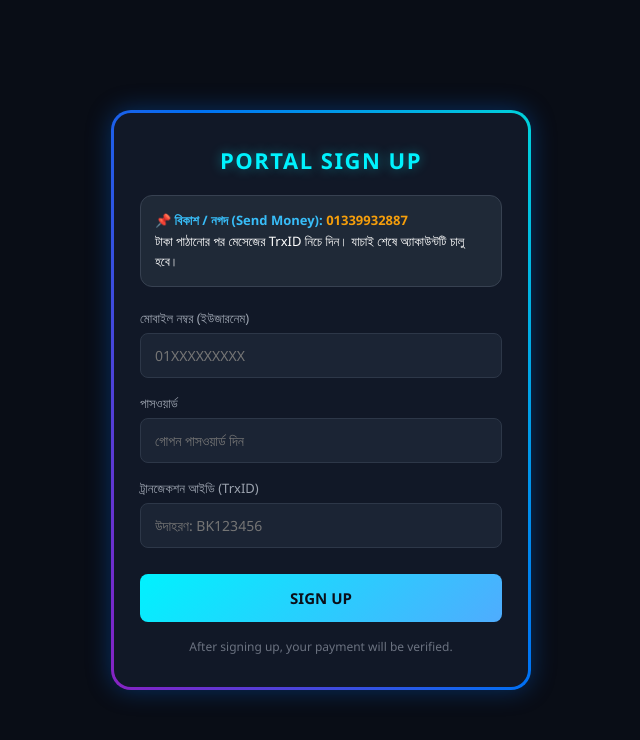
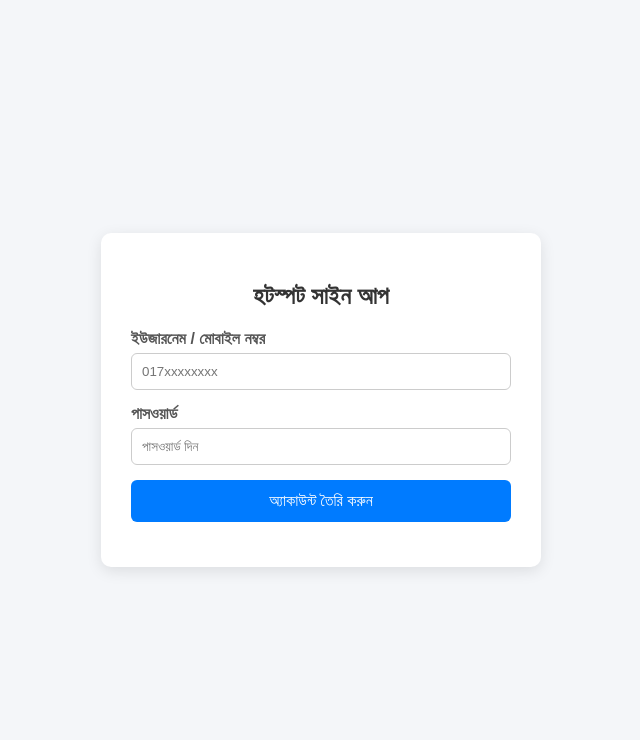
Before and after one commit to fozlerabbiofficialgmcservice-cyber/rgbsignup, a website: page public/index.html in a window 1280 px wide. Shown: the whole page, without its empty margins (319-959 px from the left). Drawn offline with Linux system fonts and the light colour scheme.

Commit message:
Update index.html

```diff
--- a/public/index.html
+++ b/public/index.html
@@ -3,210 +3,126 @@
 <head>
     <meta charset="UTF-8">
     <meta name="viewport" content="width=device-width, initial-scale=1.0">
-    <title>RGB Hotspot Sign Up</title>
+    <title>Hotspot Signup</title>
     <style>
-        * {
-            box-sizing: border-box;
+        body {
+            font-family: Arial, sans-serif;
+            background: #f4f6f9;
+            display: flex;
+            justify-content: center;
+            align-items: center;
+            min-height: 100vh;
             margin: 0;
-            padding: 0;
-            font-family: 'Segoe UI', Roboto, sans-serif;
         }
-
-        body {
-            background: #090d16;
-            min-height: 100vh;
-            display: flex;
-            align-items: center;
-            justify-content: center;
-            padding: 20px;
+        .card {
+            background: #fff;
+            padding: 30px;
+            border-radius: 10px;
+            box-shadow: 0 4px 15px rgba(0,0,0,0.1);
+            width: 100%;
+            max-width: 380px;
         }
-
-        /* Animated Glowing RGB Card */
-        .rgb-card {
-            position: relative;
-            width: 100%;
-            max-width: 420px;
-            padding: 3px;
-            border-radius: 20px;
-            background: linear-gradient(60deg, #ff007f, #7928ca, #0070f3, #00dfd8, #43e97b, #fa709a, #ff007f);
-            background-size: 300% 300%;
-            animation: rgbFlow 5s ease infinite;
-            box-shadow: 0 0 25px rgba(0, 112, 243, 0.35);
+        h2 {
+            text-align: center;
+            margin-bottom: 20px;
+            color: #333;
         }
-
-        @keyframes rgbFlow {
-            0% { background-position: 0% 50%; }
-            50% { background-position: 100% 50%; }
-            100% { background-position: 0% 50%; }
+        .form-group {
+            margin-bottom: 15px;
         }
-
-        .card-inner {
-            background: #111827;
-            padding: 32px 26px;
-            border-radius: 17px;
-            color: #ffffff;
-        }
-
-        .title {
-            text-align: center;
-            font-size: 22px;
-            font-weight: 800;
-            letter-spacing: 1.5px;
-            color: #00f2fe;
-            margin-bottom: 20px;
-            text-shadow: 0 0 12px rgba(0, 242, 254, 0.4);
-        }
-
-        .payment-box {
-            background: #1f2937;
-            border: 1px solid #374151;
-            padding: 14px;
-            border-radius: 12px;
-            margin-bottom: 22px;
-            font-size: 13px;
-            line-height: 1.6;
-        }
-
-        .payment-box b {
-            color: #38bdf8;
-        }
-
-        .number-highlight {
-            color: #f59e0b;
-            font-weight: bold;
-        }
-
-        .form-group {
-            margin-bottom: 16px;
-        }
-
         label {
             display: block;
-            margin-bottom: 6px;
-            font-size: 13px;
-            color: #9ca3af;
+            margin-bottom: 5px;
+            font-weight: bold;
+            color: #555;
         }
-
         input {
             width: 100%;
-            padding: 12px 14px;
-            background: #1b2434;
-            border: 1px solid #2d3748;
-            border-radius: 8px;
-            color: #ffffff;
+            padding: 10px;
+            border: 1px solid #ccc;
+            border-radius: 6px;
+            box-sizing: border-box;
+        }
+        button {
+            width: 100%;
+            padding: 12px;
+            background: #007bff;
+            color: white;
+            border: none;
+            border-radius: 6px;
+            font-size: 16px;
+            cursor: pointer;
+        }
+        button:hover {
+            background: #0056b3;
+        }
+        .msg {
+            margin-top: 15px;
+            text-align: center;
             font-size: 14px;
-            outline: none;
-            transition: all 0.3s;
         }
-
-        input:focus {
-            border-color: #00f2fe;
-            box-shadow: 0 0 10px rgba(0, 242, 254, 0.3);
-        }
-
-        .submit-btn {
-            width: 100%;
-            padding: 14px;
-            border: none;
-            border-radius: 8px;
-            background: linear-gradient(135deg, #00f2fe 0%, #4facfe 100%);
-            color: #0b0f19;
-            font-size: 15px;
-            font-weight: 700;
-            cursor: pointer;
-            margin-top: 10px;
-            transition: 0.2s;
-        }
-
-        .submit-btn:hover {
-            box-shadow: 0 0 15px rgba(0, 242, 254, 0.5);
-            transform: translateY(-1px);
-        }
-
-        .footer-text {
-            text-align: center;
-            font-size: 12px;
-            color: #6b7280;
-            margin-top: 16px;
-        }
+        .error { color: #d9534f; }
+        .success { color: #28a745; }
     </style>
 </head>
 <body>
 
-<div class="rgb-card">
-    <div class="card-inner">
-        <h2 class="title">PORTAL SIGN UP</h2>
-
-        <div class="payment-box">
-            📌 <b>বিকাশ / নগদ (Send Money):</b> <span class="number-highlight">01339932887</span><br>
-            টাকা পাঠানোর পর মেসেজের TrxID নিচে দিন। যাচাই শেষে অ্যাকাউন্টটি চালু হবে।
+<div class="card">
+    <h2>হটস্পট সাইন আপ</h2>
+    <form id="signupForm">
+        <div class="form-group">
+            <label>ইউজারনেম / মোবাইল নম্বর</label>
+            <input type="text" id="username" required placeholder="017xxxxxxxx">
         </div>
-
-        <form id="signupForm" onsubmit="event.preventDefault(); handleSignUp();">
-            <div class="form-group">
-                <label for="username">মোবাইল নম্বর (ইউজারনেম)</label>
-                <input type="text" id="username" placeholder="01XXXXXXXXX" required>
-            </div>
-
-            <div class="form-group">
-                <label for="password">পাসওয়ার্ড</label>
-                <input type="password" id="password" placeholder="গোপন পাসওয়ার্ড দিন" required>
-            </div>
-
-            <div class="form-group">
-                <label for="trxid">ট্রানজেকশন আইডি (TrxID)</label>
-                <input type="text" id="trxid" placeholder="উদাহরণ: BK123456" required>
-            </div>
-
-            <button type="submit" class="submit-btn" id="btnSubmit">SIGN UP</button>
-        </form>
-
-        <p class="footer-text">After signing up, your payment will be verified.</p>
-    </div>
+        <div class="form-group">
+            <label>পাসওয়ার্ড</label>
+            <input type="password" id="password" required placeholder="পাসওয়ার্ড দিন">
+        </div>
+        <button type="submit" id="btn">অ্যাকাউন্ট তৈরি করুন</button>
+    </form>
+    <div id="statusMsg" class="msg"></div>
 </div>
 
 <script>
-async function handleSignUp() {
-    const userField = document.getElementById('username');
-    const passField = document.getElementById('password');
-    const trxField = document.getElementById('trxid');
-    const btn = document.getElementById('btnSubmit');
+document.getElementById('signupForm').addEventListener('submit', async (e) => {
+    e.preventDefault();
+    const btn = document.getElementById('btn');
+    const msg = document.getElementById('statusMsg');
 
-    const username = userField.value.trim();
-    const password = passField.value.trim();
-    const trxid = trxField.value.trim();
+    const username = document.getElementById('username').value.trim();
+    const password = document.getElementById('password').value.trim();
 
-    if (!username || !password || !trxid) {
-        alert("সবগুলো তথ্য সঠিকভাবে পূরণ করুন।");
-        return;
-    }
-
-    btn.innerText = "ভেরিফাই হচ্ছে...";
     btn.disabled = true;
+    btn.innerText = 'অপেক্ষা করুন...';
+    msg.className = 'msg';
+    msg.innerText = '';
 
     try {
-        // একই সার্ভার হওয়ায় রিলেটিভ রুটেই কাজ করবে
-        const response = await fetch('/signup', {
+        // কোনো হার্ডকোড ডোমেইন ছাড়া সরাসরি রিলেটিভ পাথে কল হচ্ছে
+        const res = await fetch('/api/signup', {
             method: 'POST',
             headers: { 'Content-Type': 'application/json' },
-            body: JSON.stringify({ username, password, trxid })
+            body: JSON.stringify({ username, password })
         });
 
-        const data = await response.json();
+        const data = await res.json();
 
-        if (response.ok && data.success) {
-            alert(data.message || "সাইন আপ সফল হয়েছে!");
+        if (res.ok && data.success) {
+            msg.className = 'msg success';
+            msg.innerText = data.message;
             document.getElementById('signupForm').reset();
         } else {
-            alert(data.message || "ভেরিফিকেশন সম্পন্ন করা যায়নি।");
+            msg.className = 'msg error';
+            msg.innerText = data.message || 'ব্যর্থ হয়েছে!';
         }
     } catch (err) {
-        alert("সার্ভারে সংযোগ করা যাচ্ছে না! দয়া করে কিছু সময় পর আবার চেষ্টা করুন।");
+        msg.className = 'msg error';
+        msg.innerText = 'সার্ভারে সংযোগ করা সম্ভব হচ্ছে না। পুনরায় চেষ্টা করুন।';
     } finally {
-        btn.innerText = "SIGN UP";
         btn.disabled = false;
+        btn.innerText = 'অ্যাকাউন্ট তৈরি করুন';
     }
-}
+});
 </script>
 
 </body>
```
